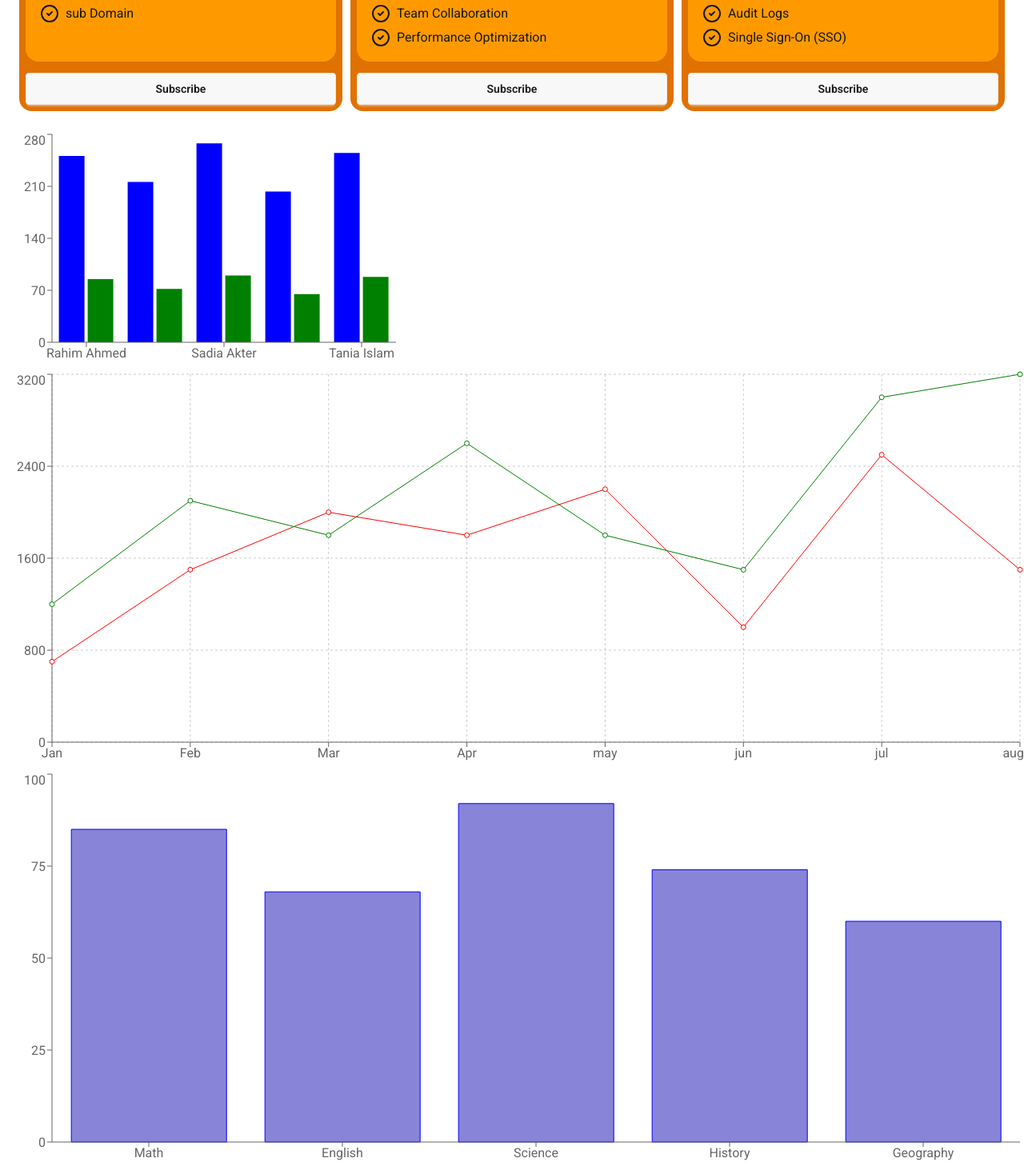
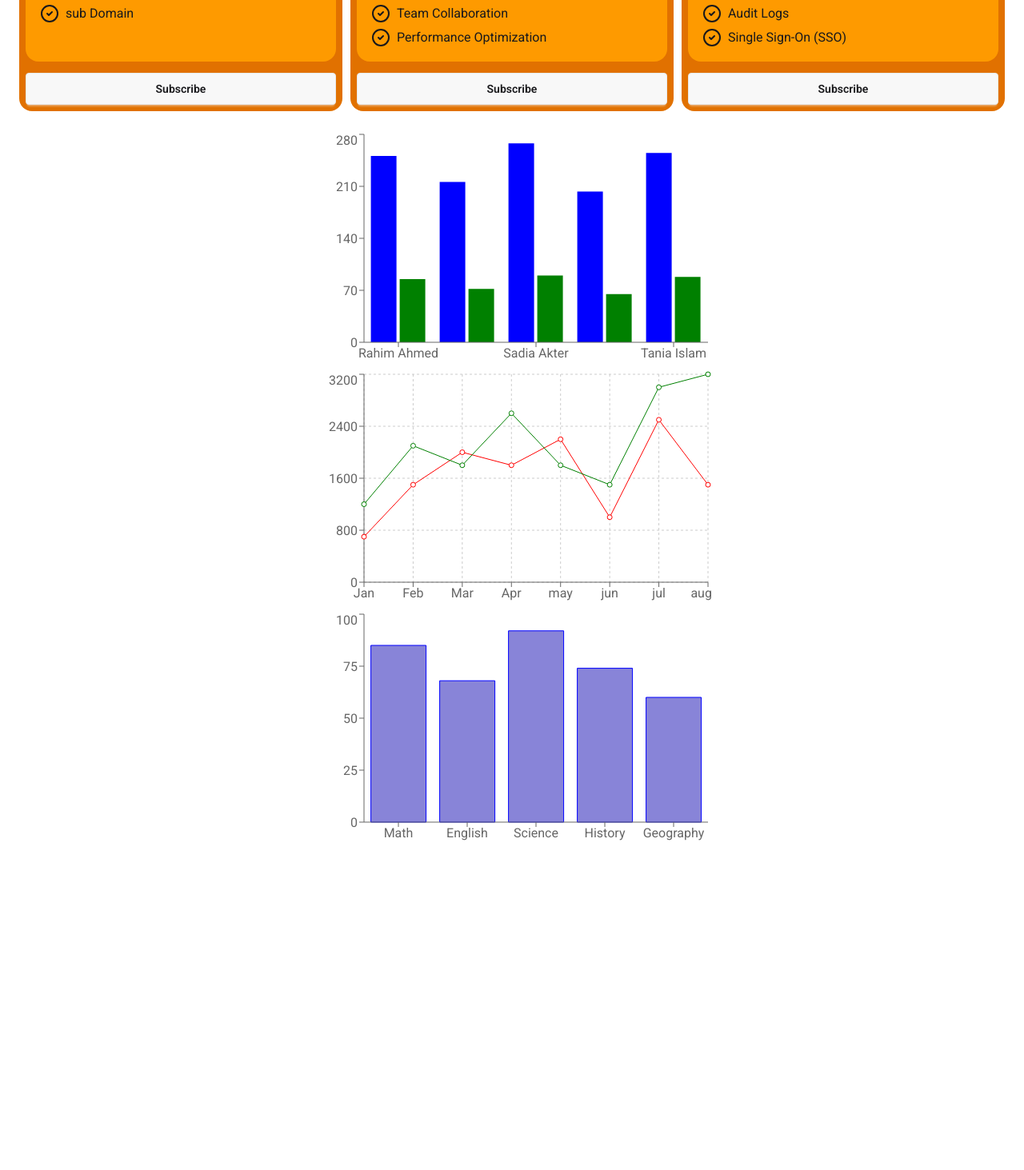
Before and after one commit to sohagroy7223/tailwind-react-pricing-option, a React (Vite) app: page / in a window 1280 px wide. Shown: the part 535-1998 px from the top of the page at 80% size. After the commit the page ends 1598 px from the top, so only its background shows below. Built offline with nearby package versions, Linux system fonts and the light colour scheme.

Commit message:
addad final output in this project

```diff
--- a/src/components/NumberCharts/NumberCharts.jsx
+++ b/src/components/NumberCharts/NumberCharts.jsx
@@ -11,8 +11,8 @@ const NumberCharts = () => {
     { subject: "Geography", marks: 60 },
   ];
   return (
-    <div>
-      <BarChart width={"auto"} height={500} data={studentMarks}>
+    <div className="flex justify-center">
+      <BarChart width={500} height={300} data={studentMarks}>
         <XAxis dataKey={"subject"}></XAxis>
         <YAxis></YAxis>
         <Bar dataKey={"marks"} stroke="blue " fill="#8884d8"></Bar>
--- a/src/components/ResultCharts/ResultsCharts.jsx
+++ b/src/components/ResultCharts/ResultsCharts.jsx
@@ -21,8 +21,8 @@ const ResultsCharts = () => {
     { month: "aug", sales: 3200, buy: 1500 },
   ];
   return (
-    <div>
-      <LineChart width={"auto"} height={500} data={salesData}>
+    <div className="flex justify-center">
+      <LineChart width={500} height={300} data={salesData}>
         <XAxis dataKey={"month"}></XAxis>
         <YAxis></YAxis>
         <Line dataKey="buy" stroke="red"></Line>
--- a/src/components/StudentsCharts/StudentsCharts.jsx
+++ b/src/components/StudentsCharts/StudentsCharts.jsx
@@ -26,7 +26,7 @@ const StudentsCharts = ({ studentsData }) => {
   //   console.log(studentsChartData);
 
   return (
-    <div>
+    <div className="flex justify-center">
       <BarChart width={500} height={300} data={studentsChartData}>
         <XAxis dataKey="name"></XAxis>
         <YAxis></YAxis>
```
